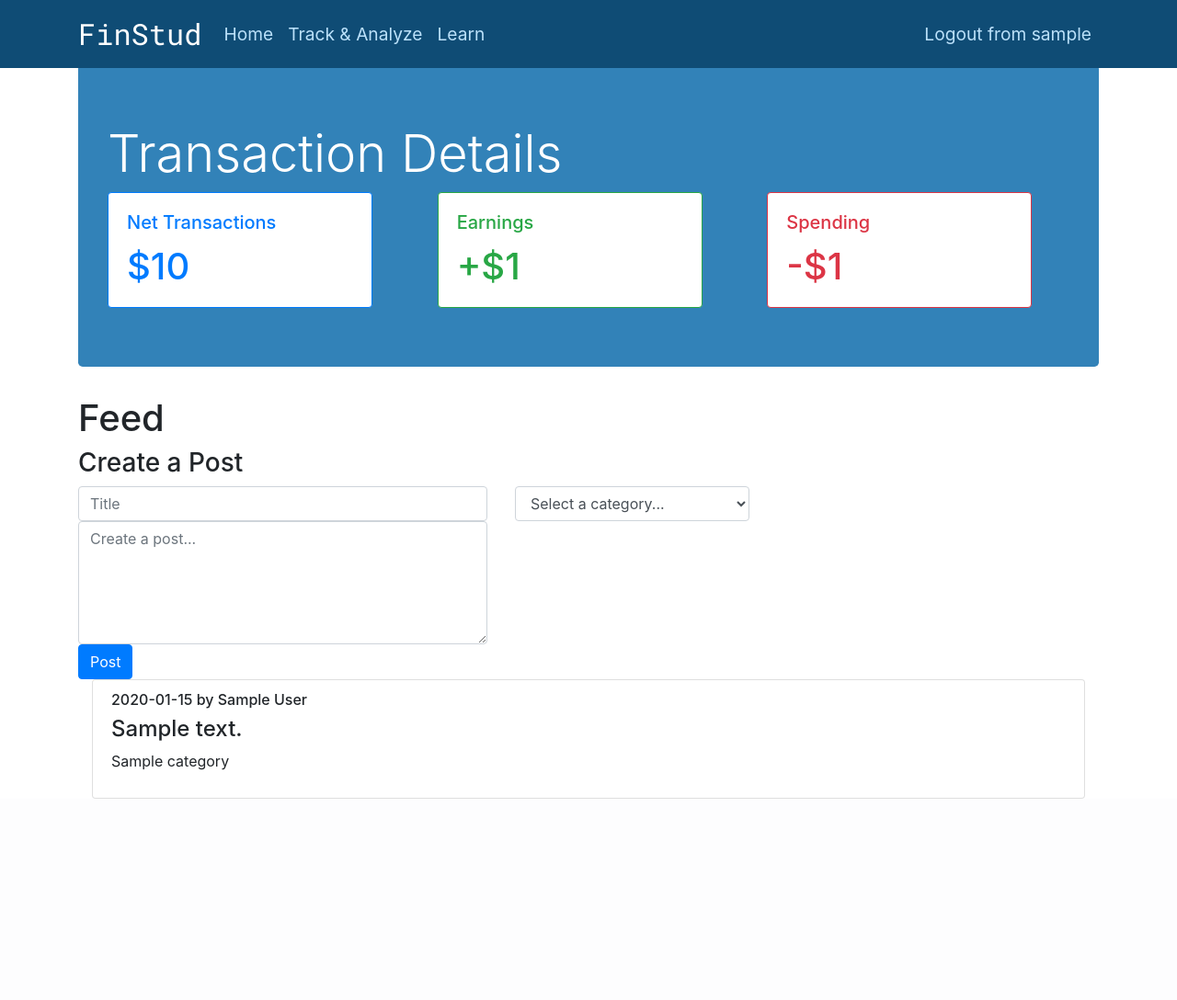
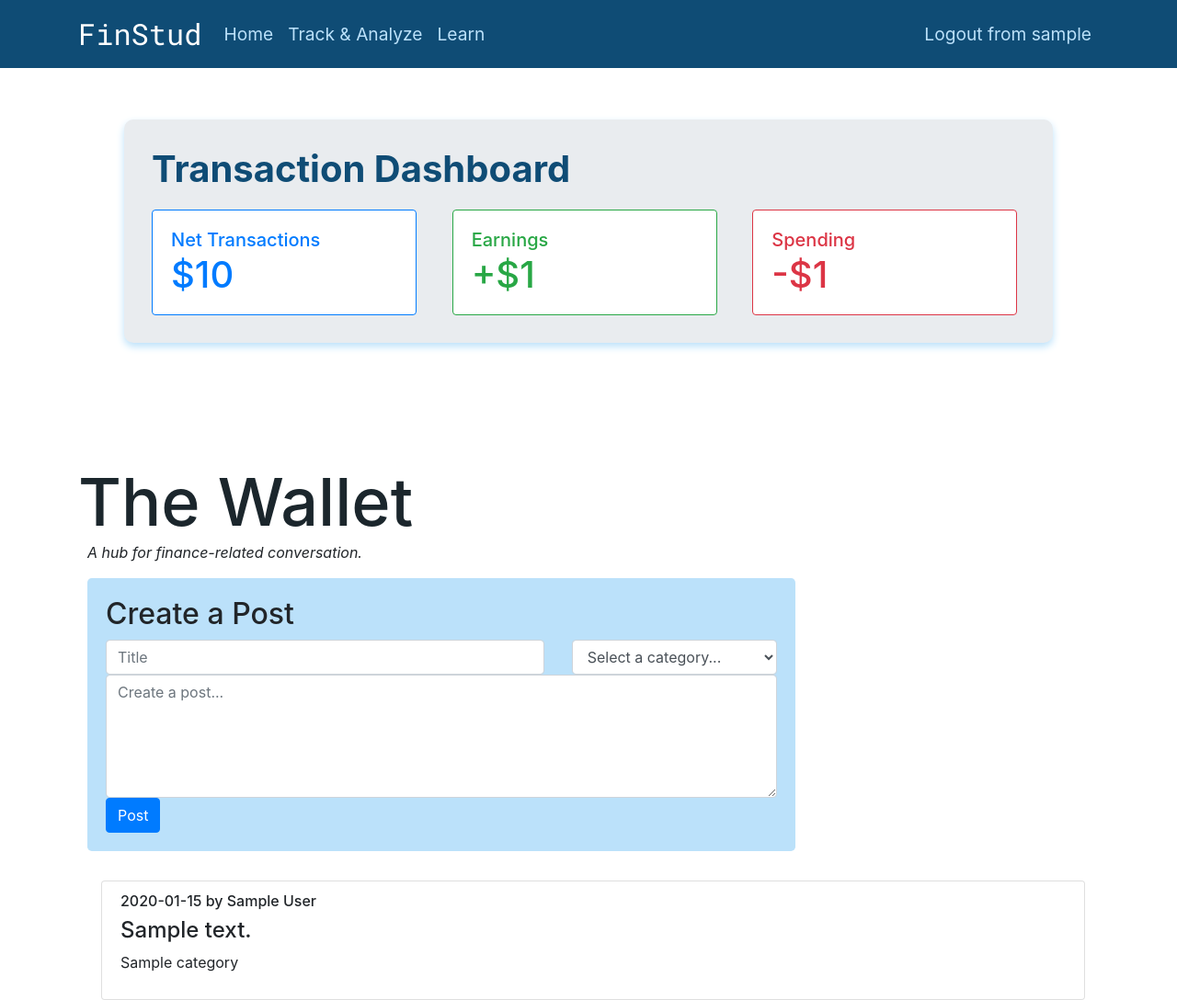
Before and after one commit to junghochoi/fintech-personal-finance-webapp, a Flask app: page /home in a window 1280 px wide. Shown: the whole page at 92% size. Before the commit the page ends 869 px from the top, so only its background shows below. Run offline with Flask 2, Linux system fonts and the light colour scheme; the visitor is signed in with stand-in values (Sample User, id 1); a database or web service that is not in the repository returns one stand-in record (values such as "Sample title"); some libraries are stand-ins or nearby versions.

Commit message:
Styled homepage

```diff
--- a/app.py
+++ b/app.py
@@ -256,38 +256,39 @@ def logout():
 
 # AJAX Calls to server
 
-@app.route("/analysis/<timeframe>")
-def change_timeframe(timeframe="total"):
+@app.route("/analysis/total")
+# def change_timeframe(timeframe="total"):
+def display():
     user_collection = mongo.db.users
     user = user_collection.find_one({"username" : session['username']})
 
 
 
     # Balances Data
-    all_transactions = list(user['transactions'])
+    user_transactions = list(user['transactions'])
 
-    current_date = str(date.today())
-    user_transactions = []
+    # current_date = str(date.today())
+    # user_transactions = []
 
-    if timeframe == "year":
-        for trans in all_transactions:
-            old_date_arr = current_date.split("-")
-            old_date = str(int(old_date_arr[0]) - 1) + "-" + old_date_arr[1] + "-" + old_date_arr[2]
-            if str(trans["date"]).split(" ")[0] >= old_date:
-                user_transactions += trans
-    elif timeframe == "month":
-        for trans in all_transactions:
-            old_date_arr = current_date.split("-")
-            old_date = old_date_arr[0] + "-" + str(int(old_date_arr[1]) - 1) + "-" + old_date_arr[2]
-            if str(trans["date"]).split(" ")[0] >= old_date:
-                user_transactions += trans
-    elif timeframe == "day":
-        for trans in all_transactions:
-            old_date_arr = current_date.split("-")
-            if str(trans["date"]).split(" ")[0] == current_date:
-                user_transactions += trans
-    else:
-        user_transactions = all_transactions
+    # if timeframe == "year":
+    #     for trans in all_transactions:
+    #         old_date_arr = current_date.split("-")
+    #         old_date = str(int(old_date_arr[0]) - 1) + "-" + old_date_arr[1] + "-" + old_date_arr[2]
+    #         if str(trans["date"]).split(" ")[0] >= old_date:
+    #             user_transactions += trans
+    # elif timeframe == "month":
+    #     for trans in all_transactions:
+    #         old_date_arr = current_date.split("-")
+    #         old_date = old_date_arr[0] + "-" + str(int(old_date_arr[1]) - 1) + "-" + old_date_arr[2]
+    #         if str(trans["date"]).split(" ")[0] >= old_date:
+    #             user_transactions += trans
+    # elif timeframe == "day":
+    #     for trans in all_transactions:
+    #         old_date_arr = current_date.split("-")
+    #         if str(trans["date"]).split(" ")[0] == current_date:
+    #             user_transactions += trans
+    # else:
+    #     user_transactions = all_transactions
 
     user_transactions.sort(key = lambda x : x['date'])
 
--- a/static/css/home.css
+++ b/static/css/home.css
@@ -1,3 +1,38 @@
-.jumbotron{
-    background-color: #3282b8;
+.jumbotron-main {
+    margin: 130px 50px 130px 50px;
+    padding: 30px;
+    border-radius: 10px;
+    box-shadow: 0 4px 8px 0 #bbe1fa;
 }
+
+.jumbo-head {
+    font-weight: bold;
+    margin-bottom: 20px;
+    font-size: 40px;
+    color: #0f4c75;
+}
+
+.card {
+    justify-content: center;
+    height: 115px;
+}
+
+.card-text {
+    margin-top: -10px;
+}
+
+.wallet-title {
+    color: #1b262c;
+    font-size: 72px;
+    margin-bottom: 0px;
+}
+
+.hub {
+    margin-left: 10px;
+}
+
+.create-post {
+   background-color: #bbe1fa;
+   width: 70%;
+   padding: 20px;
+}
--- a/static/css/layout.css
+++ b/static/css/layout.css
@@ -21,5 +21,5 @@ body{
 }
 
 .fixed-navbar-spacing{
-    margin-top: 70px;
+    margin-top: 100px;
 }
--- a/templates/homepage.html
+++ b/templates/homepage.html
@@ -1,7 +1,7 @@
 {% extends "layout.html" %}
 {% block content %}
-<div class="jumbotron">
-    <h1 class="display-4 text-white">Transaction Details</h1>
+<div class="jumbotron jumbotron-main">
+    <h1 class="display-4 jumbo-head">Transaction Dashboard</h1>
 	<div class="jumbo-cards">
 		<div class="row">
 			<div class="col-12 col-lg-4">
@@ -37,20 +37,19 @@
 </div>
 
 <div class="social-media">
-    <h1>Feed</h1>
-    <h3>Create a Post</h3>
+    <h1 class="wallet-title">The Wallet</h1>
+    <div class="hub">
+        <p><em>A hub for finance-related conversation.</em></p>
 
-
-
-
-
+        <div class="jumbotron create-post">
+            <h2>Create a Post</h2>
 
             <form method="POST" action="/home/add-post">
                 <div class="row">
-            <div class="col-5">
+                    <div class="col-8">
                         <input type="text" name="post-title" value="" placeholder="Title" class="form-control"></input>
                     </div>
-            <div class="col-3">
+                    <div class="col-4">
                         <select class="form-control" id="exampleFormControlSelect1" name="post-category" value="">
                             <option selected>Select a category...</option>
                             <option>Status</option>
@@ -60,12 +59,13 @@
                             <option>Other</option>
                         </select>
                     </div>
-            <div class="col-5">
+                    <div class="col-12">
                         <textarea class="form-control" id="exampleFormControlTextarea1" rows="5" type="text" name="post-message" value="" placeholder="Create a post..." class="form-control"></textarea>
                     </div>
                 </div>
                 <input type="submit" value="Post" class="btn btn-primary">
             </form>
+        </div>
 
         <div class="container">
 
@@ -85,6 +85,7 @@
             </ul>
 
         </div>
+    </div>
 
 
 
--- a/templates/layout.html
+++ b/templates/layout.html
@@ -64,7 +64,7 @@
 
 
 
-    <div class="container fixed-navbar-spacing">{% block content %}{% endblock %}</div>
+    <div class="content-container container fixed-navbar-spacing">{% block content %}{% endblock %}</div>
     <div class="footer">
         <!-- Footer -->
     </div>
```
Lines whose indentation alone changed are shown as unchanged.
